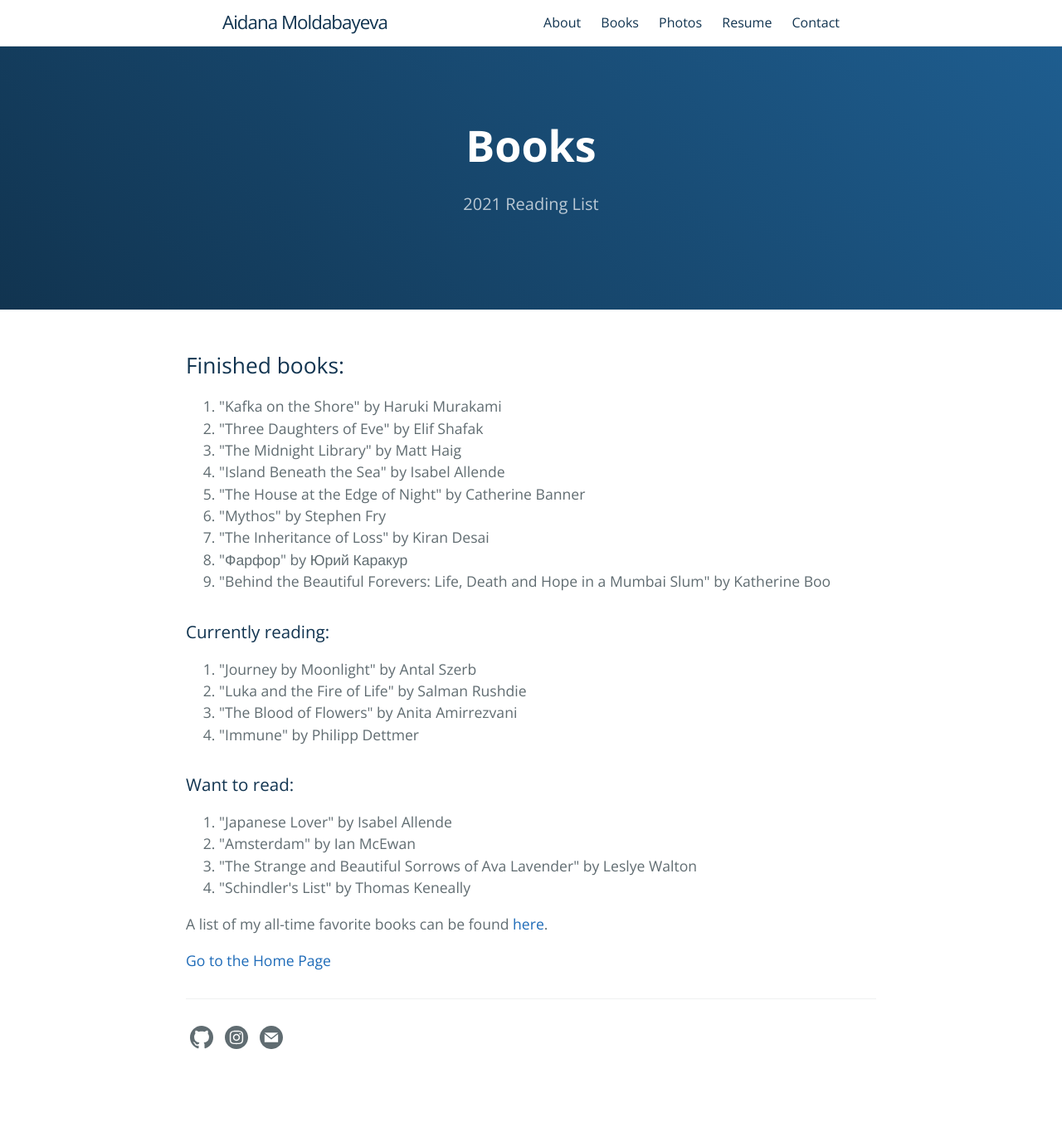
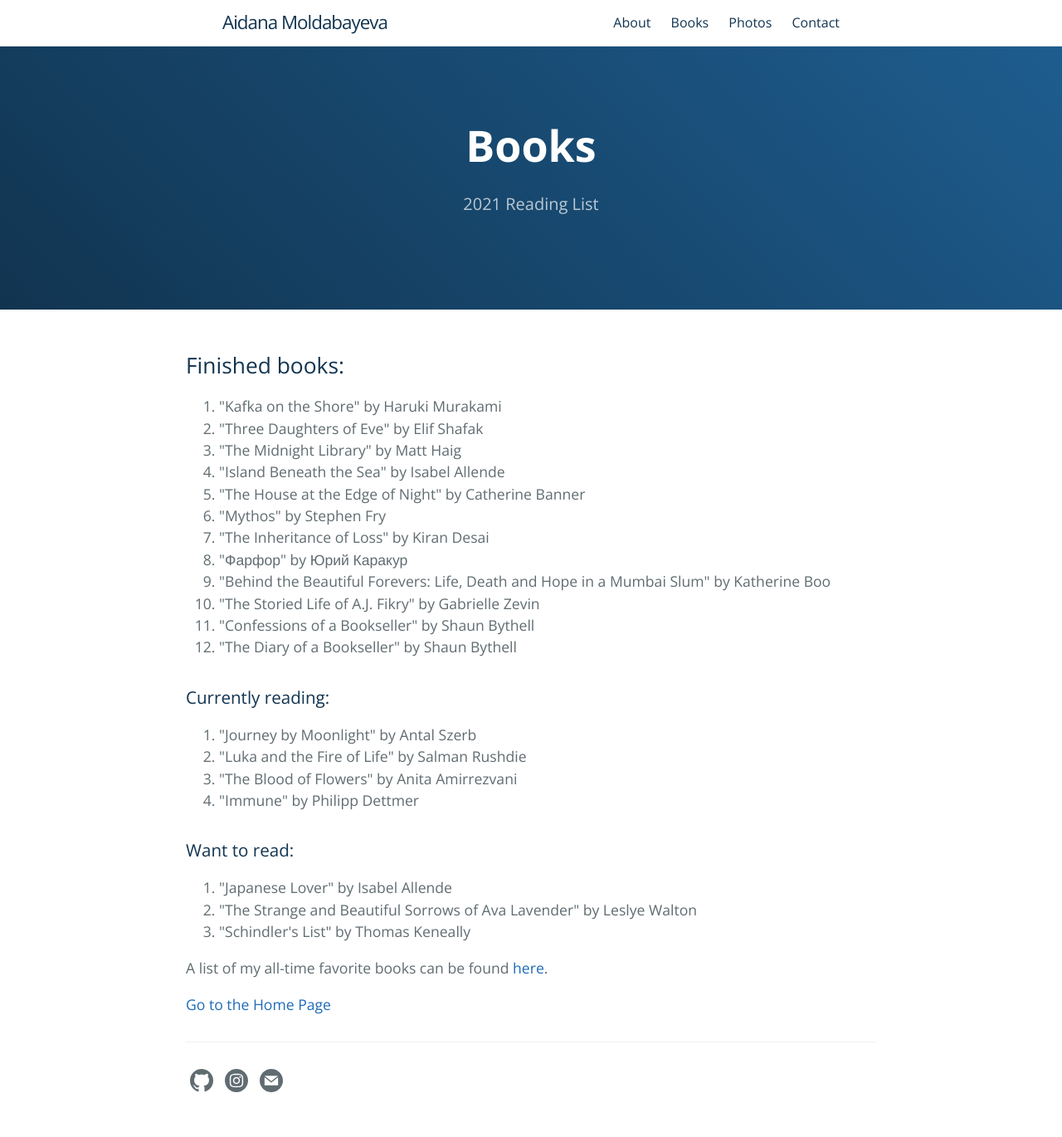
Before and after one commit to iamaidana/iamaidana, a Jekyll site: the page built from books.md, in a window 1280 px wide. Shown: the whole page at 83% size. Built offline with Jekyll 4.4.1, drawn with Linux system fonts in a browser that asks for light colours; before the commit the page ends 1318 px from its top, so only the background shows below that.

Commit message:
updated files

```diff
--- a/_config.yml
+++ b/_config.yml
@@ -30,7 +30,7 @@ instagram:
 target-blank:
     rel: nofollow
 
-header_page_refs: ['about', 'books', 'photos', 'resume', 'contact']
+header_page_refs: ['about', 'books', 'photos', 'contact']
 
 
 
--- a/books.md
+++ b/books.md
@@ -18,6 +18,9 @@ order: 2
   <li>"The Inheritance of Loss" by Kiran Desai</li>
   <li>"Фарфор" by Юрий Каракур</li>
   <li>"Behind the Beautiful Forevers: Life, Death and Hope in a Mumbai Slum" by Katherine Boo</li>
+  <li>"The Storied Life of A.J. Fikry" by Gabrielle Zevin</li>
+  <li>"Confessions of a Bookseller" by Shaun Bythell</li>
+  <li>"The Diary of a Bookseller" by Shaun Bythell</li>
 </ol>
 
 <h3>Currently reading:</h3>
@@ -31,7 +34,6 @@ order: 2
 <h3>Want to read:</h3>
 <ol>
   <li>"Japanese Lover" by Isabel Allende</li>
-  <li>"Amsterdam" by Ian McEwan</li>
   <li>"The Strange and Beautiful Sorrows of Ava Lavender" by Leslye Walton</li>
   <li>"Schindler's List" by Thomas Keneally</li>
 </ol>
```
